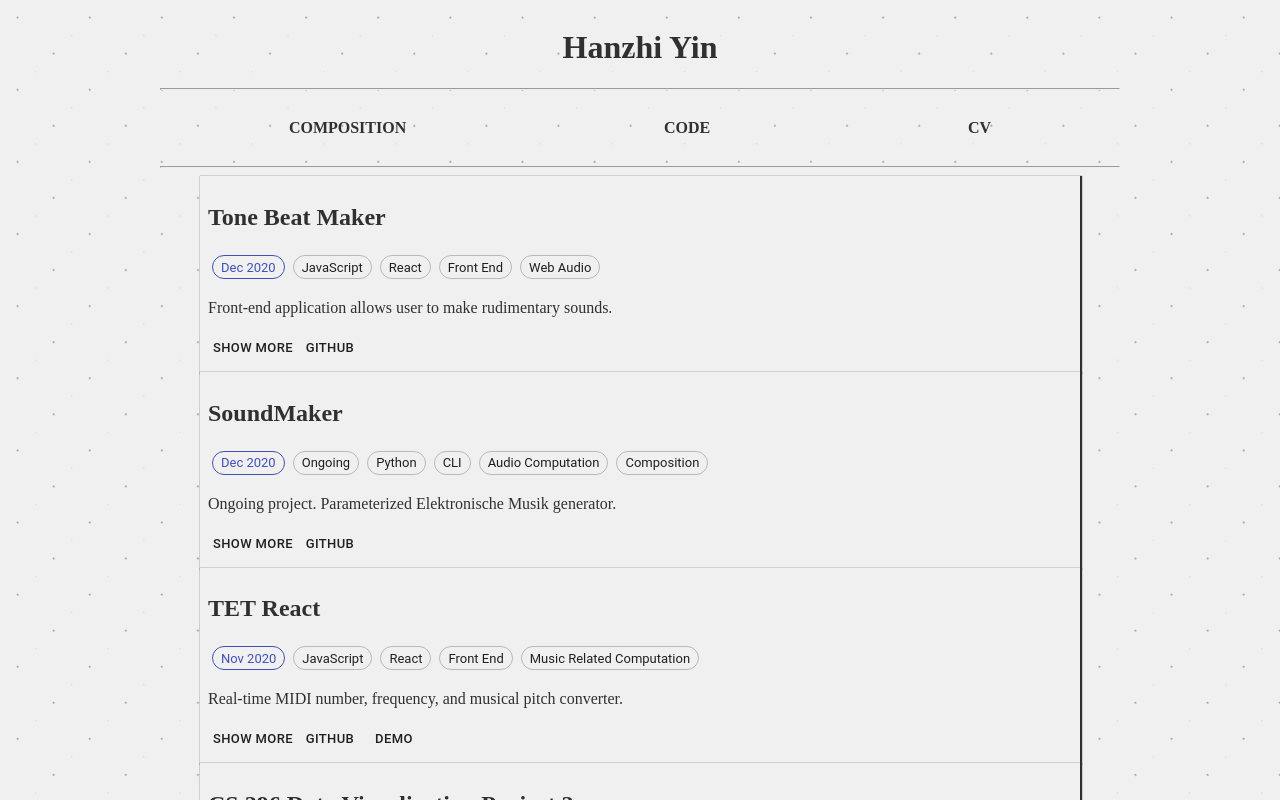
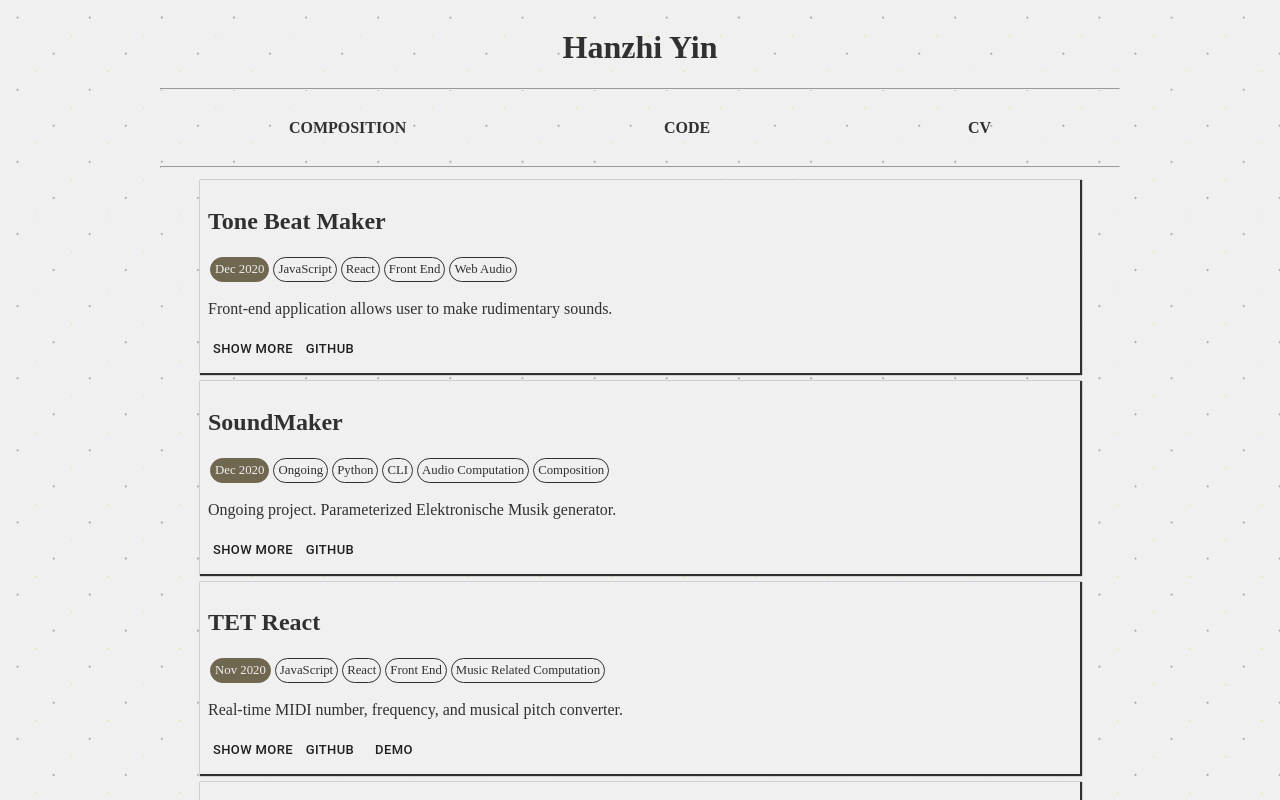
Before and after one commit to int0thewind/www-next, a Next.js app: page /code in a window 1280 px wide. Shown: the top 800 px of the page. Built offline with nearby package versions, Linux system fonts and the light colour scheme; a web font is replaced by a local one.

Commit message:
Making own tags

```diff
--- a/component/ProjectCard.tsx
+++ b/component/ProjectCard.tsx
@@ -1,5 +1,6 @@
 import { useState } from 'react';
-import { Button, Chip } from '@material-ui/core';
+import { Button } from '@material-ui/core';
+import Tag from './Tag';
 import { ProjectInfo } from '../lib';
 
 type ProjectCardProps = {
@@ -19,31 +20,9 @@ export default function ProjectCard({ data }: ProjectCardProps) {
     <div className="project-card">
       <h2>{title}</h2>
       <div className="project-card-tags-container">
-        <Chip
-          color="primary"
-          size="small"
-          label={dateString}
-          variant="outlined"
-          className="project-card-tag"
-        />
-        {!isMain || (
-        <Chip
-          color="secondary"
-          size="small"
-          label="Major Work"
-          variant="outlined"
-          className="project-card-tag"
-        />
-        )}
-        {tags.map((tag) => (
-          <Chip
-            key={tag}
-            size="small"
-            label={tag}
-            variant="outlined"
-            className="project-card-tag"
-          />
-        ))}
+        <Tag color="primary" label={dateString} />
+        {!isMain || <Tag color="secondary" label="Major Work" />}
+        {tags.map((tag) => <Tag key={tag} color="default" label={tag} />)}
       </div>
       <p>
         {displayDesc ? desc : shortDesc}
--- /dev/null
+++ b/component/Tag.tsx
@@ -0,0 +1,15 @@
+type TagProp = {
+  color: 'primary' | 'secondary' | 'default';
+  label: string;
+};
+
+export default function Tag({ color, label }: TagProp) {
+  const classList = ['project-card-tag'];
+  if (color === 'primary') classList.push('project-card-tag-primary');
+  if (color === 'secondary') classList.push('project-card-tag-secondary');
+  return (
+    <span className={classList.join(' ')}>
+      {label}
+    </span>
+  );
+}
--- a/styles/globals.scss
+++ b/styles/globals.scss
@@ -33,16 +33,7 @@ $color-primary: $color-primary-light;
 $color-secondary: $color-secondary-light;
 
 $max-width: 960px;
-$min-width: 375px;
 $margin: 4px;
-
-// @media screen and (prefers-color-scheme: dark) {
-//   $background: $dark-background;
-//   $color-text: $color-white;
-//   $color-background: $color-black;
-//   $color-primary: $color-primary-dark;
-//   $color-secondary: $color-secondary-dark;
-// }
 
 /********************************
 Global definition
@@ -125,14 +116,32 @@ Project Page component definitions
 }
 
 .project-card {
-  box-shadow: 1px 1px 1px 1px $color-black;
+  box-shadow: 1px 1px 1px 1px $color-text;
   background-color: $color-white;
   padding: $margin * 2;
+  margin: $margin;
   width: 90%;
 }
 
 .project-card-tag {
-  margin: $margin;
+  margin: $margin / 2;
+  padding: $margin;
+  font-size: 0.8rem;
+  color: $color-text;
+  border: 1px solid $color-text;
+  border-radius: 28px;
+}
+
+.project-card-tag-primary {
+  border-color: $color-primary;
+  background-color: $color-primary;
+  color: $color-background;
+}
+
+.project-card-tag-secondary {
+  border-color: $color-secondary;
+  background-color: $color-secondary;
+  color: $color-background;
 }
 
 .project-card-tags-container {
```
